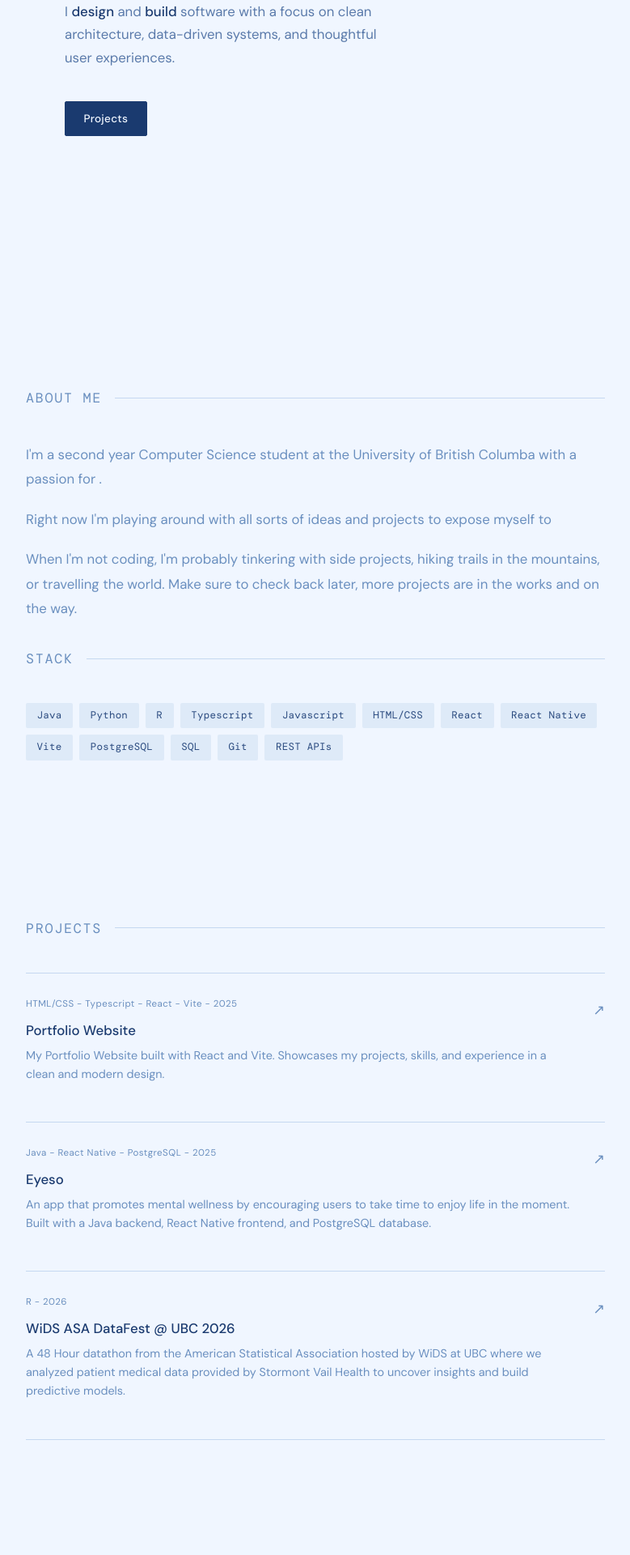
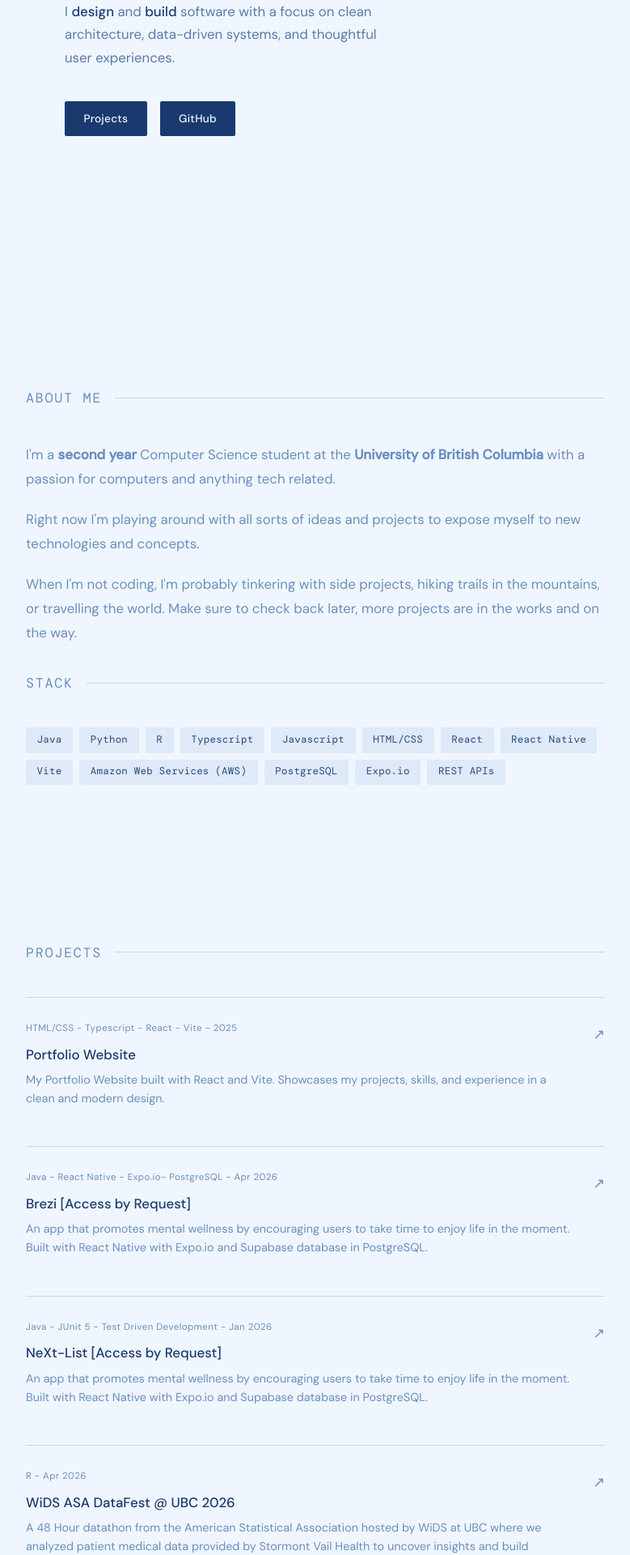
Before and after one commit to haolun7788/portfolio, a React (Vite) app: page / in a window 1280 px wide. Shown: the part 420-2340 px from the top of the page at 81% size, without its empty margins (250-1029 px from the left). Built offline with nearby package versions, Linux system fonts and the light colour scheme.

Commit message:
Basic projects added

```diff
--- /dev/null
+++ b/public/notfound.html
@@ -0,0 +1,44 @@
+<!DOCTYPE html>
+<html lang="en">
+  <head>
+    <meta charset="UTF-8" />
+    <meta name="viewport" content="width=device-width, initial-scale=1.0" />
+    <title>404 — Hao Lun Li</title>
+    <link href="https://fonts.googleapis.com/css2?family=Inter:wght@100;200;300;400&display=swap" rel="stylesheet" />
+    <style>
+      * { box-sizing: border-box; margin: 0; padding: 0; }
+      body {
+        min-height: 100vh;
+        display: flex;
+        flex-direction: column;
+        align-items: center;
+        justify-content: center;
+        background: #f0f6ff;
+        font-family: 'DM Sans', sans-serif;
+        gap: 1rem;
+      }
+      .code { font-family: 'DM Mono', monospace; font-size: 0.85rem; color: #6a8fbf; letter-spacing: 0.1em; }
+      .heading { font-family: 'DM Sans', sans-serif; font-size: clamp(2rem, 6vw, 3.5rem); color: #1a3a6f; letter-spacing: -0.02em; }
+      .sub { font-size: 0.95rem; color: #6a8fbf; }
+      .btn {
+        margin-top: 1rem;
+        padding: 0.6rem 1.4rem;
+        background: #1a3a6f;
+        color: #f0f6ff;
+        border: none;
+        border-radius: 2px;
+        font-family: 'DM Sans', sans-serif;
+        font-size: 0.85rem;
+        cursor: pointer;
+        text-decoration: none;
+      }
+      .btn:hover { opacity: 0.75; }
+    </style>
+  </head>
+  <body>
+    <p class="code">404</p>
+    <h1 class="heading">Page not found.</h1>
+    <p class="sub">This page doesn't exist (yet).</p>
+    <a href="/" class="btn">Home</a>
+  </body>
+</html>
--- a/src/App.tsx
+++ b/src/App.tsx
@@ -2,7 +2,7 @@ import './App.css'
 import Hero from './components/Hero'
 import About from './components/About'
 import Projects from './components/Projects'
-import Experience from './components/Experience'
+
 
 function App() {
   return (
@@ -10,7 +10,6 @@ function App() {
       <Hero />
       <About />
       <Projects />
-      <Experience />
     </>
   )
 }
--- a/src/components/About.tsx
+++ b/src/components/About.tsx
@@ -4,8 +4,8 @@ export default function About() {
     return (
     <section id="about">
         <p className="section-label">About me</p>
-        <p> I'm a second year Computer Science student at the University of British Columba with a passion for .</p>
-        <p> Right now I'm playing around with all sorts of ideas and projects to expose myself to </p>
+        <p> I'm a <b>second year</b> Computer Science student at the <b>University of British Columbia</b> with a passion for computers and anything tech related.</p>
+        <p> Right now I'm playing around with all sorts of ideas and projects to expose myself to new technologies and concepts.</p>
         <p> When I'm not coding, I'm probably tinkering with side projects, hiking trails in the mountains, or travelling the world. Make sure to check back later, more projects are in the works and on the way.</p>
 
         <div style={{ marginTop: '2rem' }}>
@@ -20,9 +20,9 @@ export default function About() {
                 <span className="skill-tag">React</span>
                 <span className="skill-tag">React Native</span>
                 <span className="skill-tag">Vite</span>
+                <span className="skill-tag">Amazon Web Services (AWS)</span>
                 <span className="skill-tag">PostgreSQL</span>
-                <span className="skill-tag">SQL</span>
-                <span className="skill-tag">Git</span>
+                <span className="skill-tag">Expo.io</span>
                 <span className="skill-tag">REST APIs</span>
             </div>
         </div>
--- a/src/components/Experience.module.css
+++ /dev/null
@@ -1,13 +0,0 @@
-.list {
-    display: flex;
-    flex-direction: column;
-    gap: 0;
-}
-
-.item {
-    display: grid;
-    grid-template-columns: 120px 1fr;
-    gap: 2rem;
-    padding: 1.75rem 0;
-    border-bottom: 1px solid var(--subtle)
-}
--- a/src/components/Experience.tsx
+++ /dev/null
@@ -1,8 +0,0 @@
-
-export default function Experience() {
-    return (
-        <section id="experience">
-            <p className="section-label">BSc Computer Science</p>
-        </section>
-    )
-}
--- a/src/components/Hero.tsx
+++ b/src/components/Hero.tsx
@@ -15,6 +15,7 @@ export default function Hero() {
         </p>
         <div className={styles.actions}>
             <a href="#projects" className="btn btn-primary">Projects</a>
+            <a href="https://github.com/haolun7788" className="btn btn-primary">GitHub</a>
         </div>
       </div>
     </section>
--- a/src/components/Projects.tsx
+++ b/src/components/Projects.tsx
@@ -10,19 +10,31 @@ export default function Projects() {
                     title="Portfolio Website"
                     meta="HTML/CSS - Typescript - React - Vite - 2025"
                     desc="My Portfolio Website built with React and Vite. Showcases my projects, skills, and experience in a clean and modern design."
-                    link="https://haolun.developer.li"
+                    link="https://github.com/haolun7788/portfolio"
                 />
                 <ProjectItem
-                    title="Eyeso"
-                    meta="Java - React Native - PostgreSQL - 2025"
-                    desc="An app that promotes mental wellness by encouraging users to take time to enjoy life in the moment. Built with a Java backend, React Native frontend, and PostgreSQL database."
-                    link="#"
+                    title="Brezi [Access by Request]"
+                    meta="Java - React Native - Expo.io- PostgreSQL - Apr 2026"
+                    desc="An app that promotes mental wellness by encouraging users to take time to enjoy life in the moment. Built with React Native with Expo.io and Supabase database in PostgreSQL."
+                    link="https://haolun7788@gmail.com"
+                />
+                <ProjectItem
+                    title="NeXt-List [Access by Request]"
+                    meta="Java - JUnit 5 - Test Driven Development - Jan 2026"
+                    desc="An app that promotes mental wellness by encouraging users to take time to enjoy life in the moment. Built with React Native with Expo.io and Supabase database in PostgreSQL."
+                    link="https://haolun7788@gmail.com"
                 />
                 <ProjectItem
                     title="WiDS ASA DataFest @ UBC 2026"
-                    meta="R - 2026"
+                    meta="R - Apr 2026"
                     desc="A 48 Hour datathon from the American Statistical Association hosted by WiDS at UBC where we analyzed patient medical data provided by Stormont Vail Health to uncover insights and build predictive models."
-                    link="#"
+                    link="https://canva.link/z7lkf13tuzcor14"
+                />
+                <ProjectItem
+                    title="HackCamp 2025"
+                    meta="C# - JavaScript - Razor Pages - 2025"
+                    desc="A 48 Hour datathon from the American Statistical Association hosted by WiDS at UBC where we analyzed patient medical data provided by Stormont Vail Health to uncover insights and build predictive models."
+                    link="https://canva.link/z7lkf13tuzcor14"
                 />
             </div>
         </section>
--- a/tsconfig.app.json
+++ b/tsconfig.app.json
@@ -21,5 +21,5 @@
     "erasableSyntaxOnly": true,
     "noFallthroughCasesInSwitch": true
   },
-  "include": ["src"]
+  "include": ["src", "public/NotFound.tsx"]
 }
```
